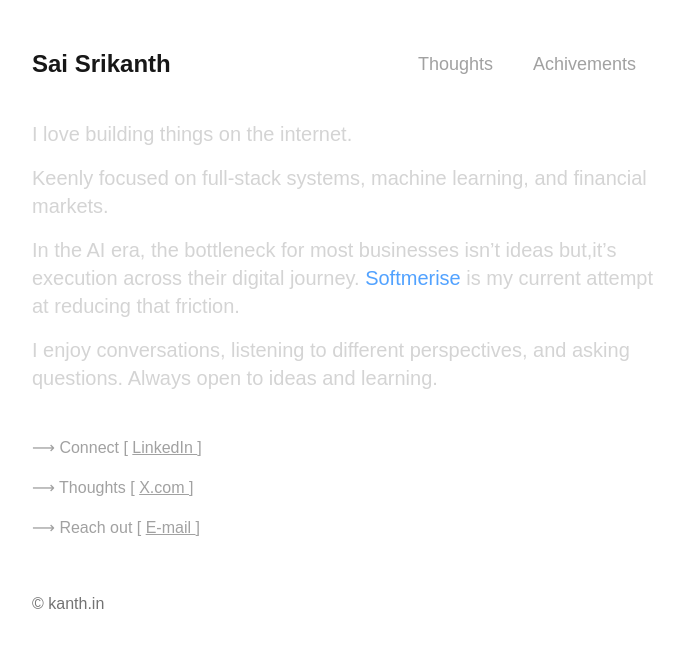
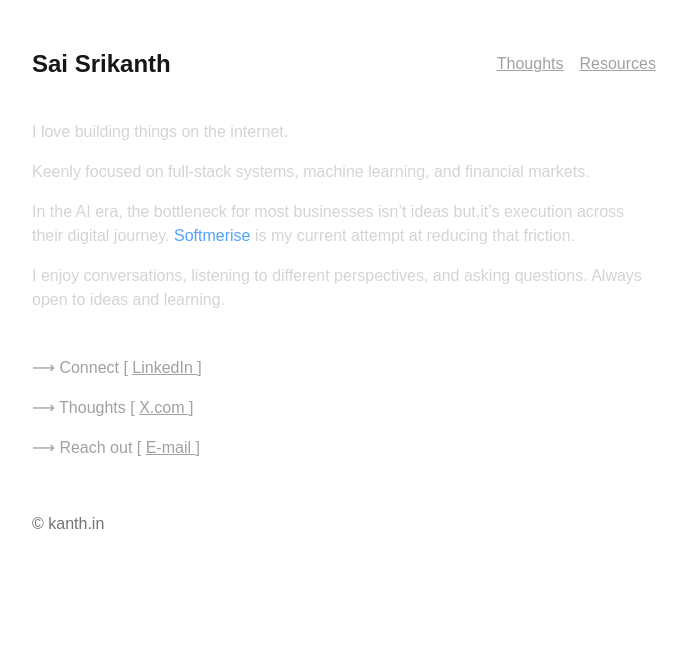
Before and after one commit to Srikan1h/portfolio, a Next.js app: page / in a window 1280 px wide. Shown: the top 648 px of the page, without its empty margins (296-983 px from the left). Built offline with nearby package versions, Linux system fonts and the light colour scheme.

Commit message:
fix: ui enhancements

```diff
--- a/app/components/MenuStack.tsx
+++ b/app/components/MenuStack.tsx
@@ -10,11 +10,13 @@ function MenuStack() {
       </div>
 
       <ul className="menu flex">
-        <li className="link1 px-5">
-          <Link className="text-neutral-400 text-lg" href="https://kryptokanth.medium.com">Thoughts</Link>
+        <li className="link1 pl-4">
+          <Link className="text-neutral-400" href="/blog">
+          <u>Thoughts</u></Link>
         </li>
-        <li className="link2 px-5">
-          <Link className="text-neutral-400 text-lg" href="https://kryptokanth.medium.com">Achivements</Link>
+        <li className="link2 pl-4">
+          <Link className="text-neutral-400" href="/resources">
+          <u>Resources</u></Link>
         </li>
       </ul>
     </div>
--- a/app/page.tsx
+++ b/app/page.tsx
@@ -6,7 +6,7 @@ export default function Home() {
       <section>
         <div className="pb-7 sm:py-2 ">
 
-          <article className="py-2 text-xl text-neutral-300">
+          <article className="py-2 text-neutral-300">
             <p>I love building things on the internet.</p>
             <p>
                 Keenly focused on full-stack systems, machine learning, and financial markets.
```
